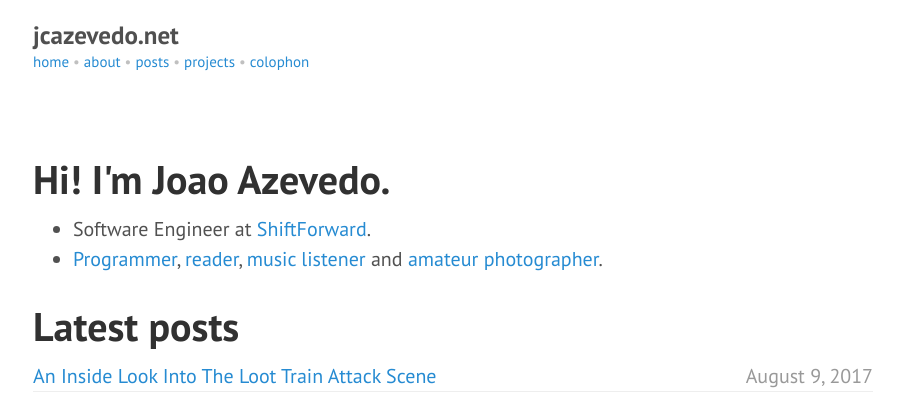
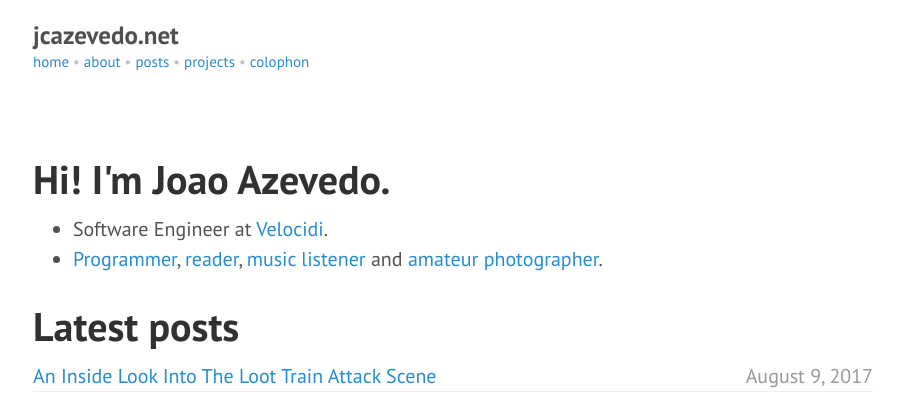
Before and after one commit to jcazevedo/jcazevedo.net, a Jekyll site: the page built from index.html, in a window 1280 px wide. Shown: the top 409 px of the page, without its empty margins (187-1091 px from the left). Built offline with Jekyll 4.4.1, drawn with Linux system fonts in a browser that asks for light colours.

Commit message:
Update home page

```diff
--- a/index.html
+++ b/index.html
@@ -6,7 +6,7 @@ title: Home
 <h1>Hi! I'm Joao Azevedo.</h1>
 
 <ul>
-  <li>Software Engineer at <a href="http://www.shiftforward.eu/">ShiftForward</a>.</li>
+  <li>Software Engineer at <a href="http://www.shiftforward.eu/">Velocidi</a>.</li>
   <li><a href="https://github.com/jcazevedo">Programmer</a>, <a href="http://www.goodreads.com/jcazevedo">reader</a>, <a href="http://www.last.fm/user/jcazevedo">music listener</a> and <a href="http://www.flickr.com/photos/jcazevedo">amateur photographer</a>.</li>
 </ul>
 
```
